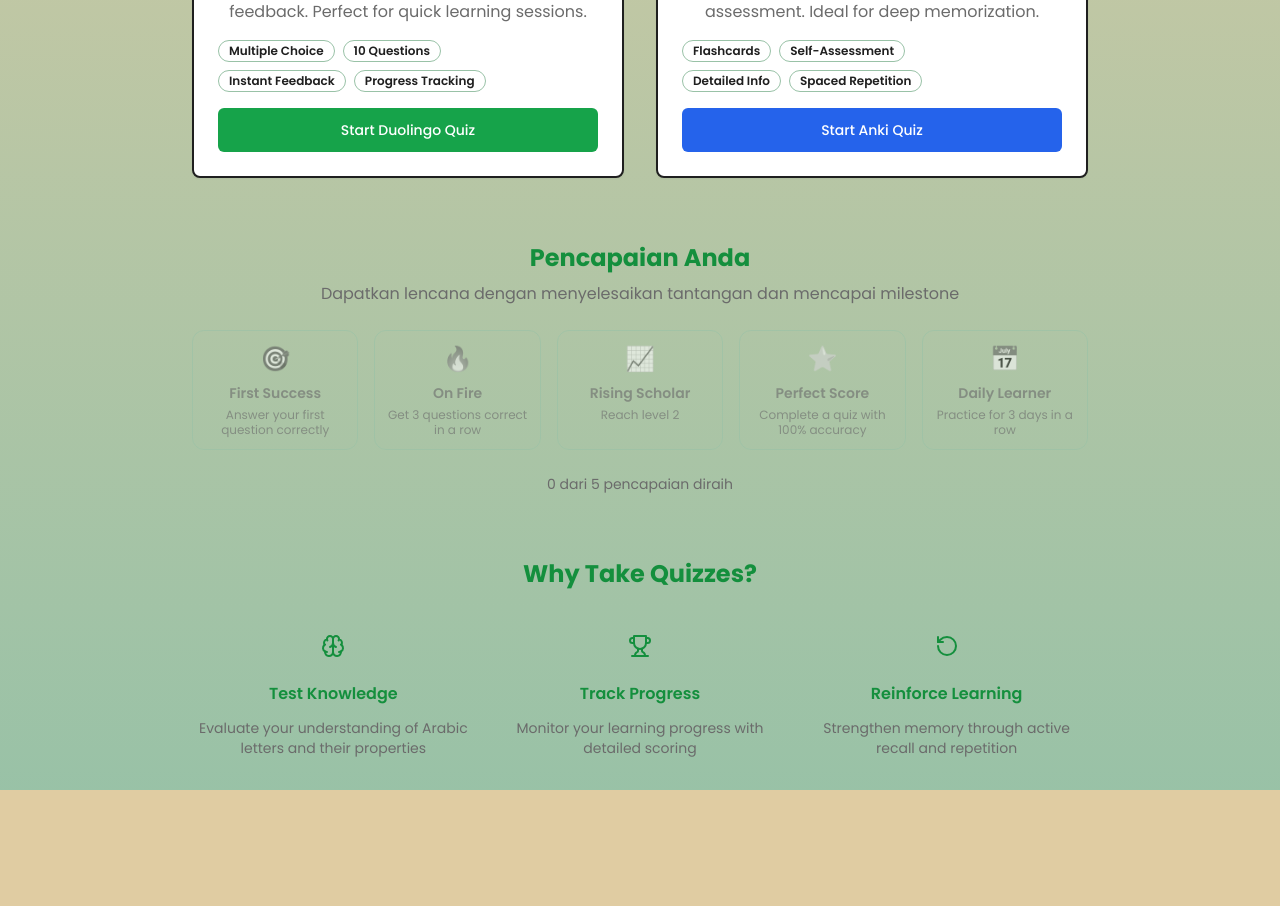
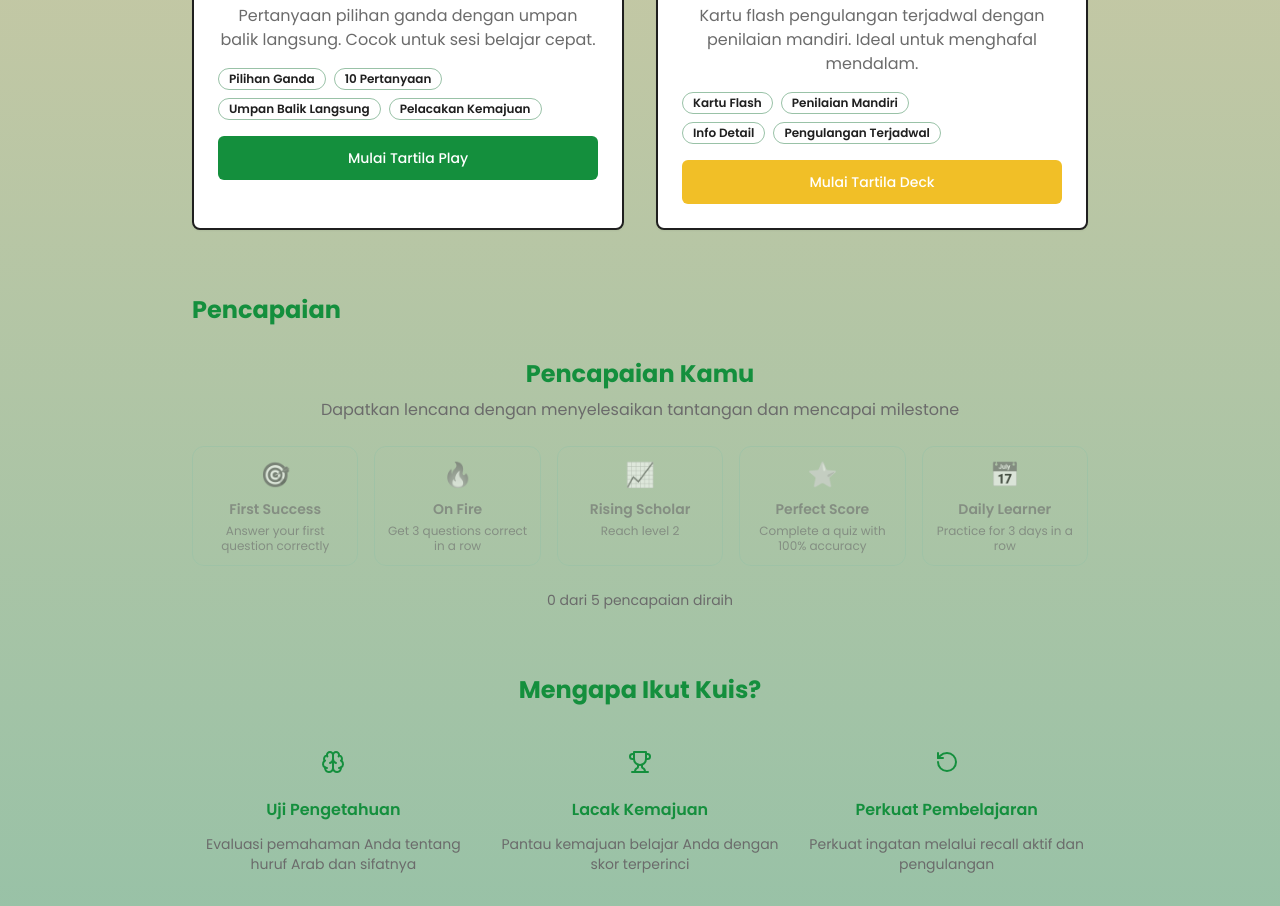
Before and after one commit to beembarik/Tartila-project, a React (Vite) app: page /quiz in a window 1280 px wide. Shown: the part 670-1576 px from the top of the page. Before the commit the page ends 1460 px from the top, so only its background shows below. Built offline with nearby package versions, Linux system fonts and the light colour scheme.

Commit message:
make bilingual available in quiz page

```diff
--- a/src/data/translations/en.ts
+++ b/src/data/translations/en.ts
@@ -48,10 +48,12 @@ export const enTranslations = {
 
   // Quiz
   quiz: {
-    title: "Arabic Alphabet Quiz",
-    subtitle: "Test your knowledge of the Arabic letters",
+    title: "Tartila Quiz",
+    subtitle: "Test your knowledge of the Arabic letters and ist makharijul hurf.",
     duolingoStyle: "Tartila Play",
+    duolingoDesc: "Multiple choice questions with immediate feedback. Perfect for quick learning sessions.",
     ankiStyle: "Tartila Deck",
+    ankiDesc: "Spaced repetition flashcards with self-assessment. Ideal for deep memorization.",
     question: "What is this letter?",
     score: "Score",
     correct: "Correct!",
@@ -67,7 +69,31 @@ export const enTranslations = {
     again: "Again",
     hard: "Hard",
     good: "Good",
-    selectLetter: "Select the correct letter:"
+    selectLetter: "Select the correct letter:",
+    badges: {
+      multipleChoice: "Multiple Choice",
+      tenQuestions: "10 Questions",
+      instantFeedback: "Instant Feedback",
+      progressTracking: "Progress Tracking",
+      flashcards: "Flashcards",
+      selfAssessment: "Self-Assessment",
+      detailedInfo: "Detailed Info",
+      spacedRepetition: "Spaced Repetition"
+    },
+    buttons: {
+      startPlay: "Start Tartila Play",
+      startDeck: "Start Tartila Deck"
+    },
+    achievementsTitle: "Achievements",
+    featuresTitle: "Why Take Quizzes?",
+    features: {
+      testKnowledge: "Test Knowledge",
+      testKnowledgeDesc: "Evaluate your understanding of Arabic letters and their properties",
+      trackProgress: "Track Progress",
+      trackProgressDesc: "Monitor your learning progress with detailed scoring",
+      reinforceLearning: "Reinforce Learning",
+      reinforceLearningDesc: "Strengthen memory through active recall and repetition"
+    }
   },
 
   // Index page content
--- a/src/data/translations/gamification.ts
+++ b/src/data/translations/gamification.ts
@@ -30,6 +30,30 @@ export const gamificationTranslations = {
       dedicated: "Practice for 3 days straight",
       streakMaster: "Maintain a 7-day streak",
       explorer: "Try all learning modes"
+    },
+    badges: {
+      multipleChoice: "Multiple Choice",
+      tenQuestions: "10 Questions",
+      instantFeedback: "Instant Feedback",
+      progressTracking: "Progress Tracking",
+      flashcards: "Flashcards",
+      selfAssessment: "Self-Assessment",
+      detailedInfo: "Detailed Info",
+      spacedRepetition: "Spaced Repetition"
+    },
+    buttons: {
+      startPlay: "Start Tartila Play",
+      startDeck: "Start Tartila Deck"
+    },
+    achievementsTitle: "Achievements",
+    featuresTitle: "Why Take Quizzes?",
+    features: {
+      testKnowledge: "Test Knowledge",
+      testKnowledgeDesc: "Evaluate your understanding of Arabic letters and their properties",
+      trackProgress: "Track Progress",
+      trackProgressDesc: "Monitor your learning progress with detailed scoring",
+      reinforceLearning: "Reinforce Learning",
+      reinforceLearningDesc: "Strengthen memory through active recall and repetition"
     }
   },
   id: {
@@ -43,7 +67,7 @@ export const gamificationTranslations = {
     earned: "Diraih!",
     pointsToLevel: "poin ke level",
     achievementsGrid: {
-      title: "Pencapaian Anda",
+      title: "Pencapaian Kamu",
       subtitle: "Dapatkan lencana dengan menyelesaikan tantangan dan mencapai milestone",
       earnedCount: "dari",
       earnedSuffix: "pencapaian diraih"
@@ -57,12 +81,36 @@ export const gamificationTranslations = {
       explorer: "Penjelajah"
     },
     achievementDescriptions: {
-      firstSteps: "Selesaikan kuis pertama Anda",
+      firstSteps: "Selesaikan kuis pertama Kamu",
       quickLearner: "Jawab 10 pertanyaan dengan benar",
       perfectionist: "Dapatkan 100% akurasi dalam kuis",
       dedicated: "Berlatih selama 3 hari berturut-turut",
       streakMaster: "Pertahankan streak 7 hari",
       explorer: "Coba semua mode pembelajaran"
+    },
+    badges: {
+      multipleChoice: "Pilihan Ganda",
+      tenQuestions: "10 Pertanyaan",
+      instantFeedback: "Umpan Balik Langsung",
+      progressTracking: "Pelacakan Kemajuan",
+      flashcards: "Kartu Flash",
+      selfAssessment: "Penilaian Mandiri",
+      detailedInfo: "Info Detail",
+      spacedRepetition: "Pengulangan Terjadwal"
+    },
+    buttons: {
+      startPlay: "Mulai Tartila Play",
+      startDeck: "Mulai Tartila Deck"
+    },
+    achievementsTitle: "Pencapaian",
+    featuresTitle: "Mengapa Ikut Kuis?",
+    features: {
+      testKnowledge: "Uji Pengetahuan",
+      testKnowledgeDesc: "Evaluasi pemahaman Anda tentang huruf Arab dan sifatnya",
+      trackProgress: "Lacak Kemajuan",
+      trackProgressDesc: "Pantau kemajuan belajar Anda dengan skor terperinci",
+      reinforceLearning: "Perkuat Pembelajaran",
+      reinforceLearningDesc: "Perkuat ingatan melalui recall aktif dan pengulangan"
     }
   }
 } as const;
--- a/src/data/translations/id.ts
+++ b/src/data/translations/id.ts
@@ -49,10 +49,12 @@ export const idTranslations: TranslationKeys = {
 
   // Quiz
   quiz: {
-    title: "Kuis Huruf Hijaiyah",
-    subtitle: "Uji pengetahuan Kamu tentang huruf-huruf Arab",
+    title: "Kuis Tartila",
+    subtitle: "Uji pengetahuan Kamu tentang huruf-huruf hijaiyah dan makhraj-makhrajnya",
     duolingoStyle: "Tartila Play",
+    duolingoDesc: "Pertanyaan pilihan ganda dengan umpan balik langsung. Cocok untuk sesi belajar cepat.",
     ankiStyle: "Tartila Deck",
+    ankiDesc: "Kartu flash pengulangan terjadwal dengan penilaian mandiri. Ideal untuk menghafal mendalam.",
     question: "Huruf apakah ini?",
     score: "Skor",
     correct: "Benar!",
@@ -68,7 +70,31 @@ export const idTranslations: TranslationKeys = {
     again: "Lagi",
     hard: "Sulit",
     good: "Bagus",
-    selectLetter: "Pilih huruf yang benar:"
+    selectLetter: "Pilih huruf yang benar:",
+    badges: {
+      multipleChoice: "Pilihan Ganda",
+      tenQuestions: "10 Pertanyaan",
+      instantFeedback: "Umpan Balik Langsung",
+      progressTracking: "Pelacakan Kemajuan",
+      flashcards: "Kartu Flash",
+      selfAssessment: "Penilaian Mandiri",
+      detailedInfo: "Info Detail",
+      spacedRepetition: "Pengulangan Terjadwal"
+    },
+    buttons: {
+      startPlay: "Mulai Tartila Play",
+      startDeck: "Mulai Tartila Deck"
+    },
+    achievementsTitle: "Pencapaian",
+    featuresTitle: "Mengapa Ikut Kuis?",
+    features: {
+      testKnowledge: "Uji Pengetahuan",
+      testKnowledgeDesc: "Evaluasi pemahaman Anda tentang huruf Arab dan sifatnya",
+      trackProgress: "Lacak Kemajuan",
+      trackProgressDesc: "Pantau kemajuan belajar Anda dengan skor terperinci",
+      reinforceLearning: "Perkuat Pembelajaran",
+      reinforceLearningDesc: "Perkuat ingatan melalui recall aktif dan pengulangan"
+    }
   },
 
   // Index page content
--- a/src/pages/Quiz.tsx
+++ b/src/pages/Quiz.tsx
@@ -23,7 +23,7 @@ const Quiz = () => {
     timerMinutes: 5
   });
   const [quizResults, setQuizResults] = useState<{ score: number; total: number } | null>(null);
-  const { t, arabicAlphabet } = useLanguage();
+  const { t, arabicAlphabet, language } = useLanguage();
   const navigate = useNavigate();
 
   const handleQuizComplete = (score: number, total: number) => {
@@ -129,26 +129,24 @@ const Quiz = () => {
               </CardHeader>
               <CardContent className="space-y-4">
                 <p className="text-muted-foreground text-center">
-                  Multiple choice questions with immediate feedback. Perfect for quick learning sessions.
+                  {t.quiz.duolingoDesc}
                 </p>
-
                 <div className="space-y-2">
                   <div className="flex items-center gap-2">
-                    <Badge variant="outline" className="text-xs">Multiple Choice</Badge>
-                    <Badge variant="outline" className="text-xs">10 Questions</Badge>
+                    <Badge variant="outline" className="text-xs">{t.quiz.badges.multipleChoice}</Badge>
+                    <Badge variant="outline" className="text-xs">{t.quiz.badges.tenQuestions}</Badge>
                   </div>
                   <div className="flex items-center gap-2">
-                    <Badge variant="outline" className="text-xs">Instant Feedback</Badge>
-                    <Badge variant="outline" className="text-xs">Progress Tracking</Badge>
+                    <Badge variant="outline" className="text-xs">{t.quiz.badges.instantFeedback}</Badge>
+                    <Badge variant="outline" className="text-xs">{t.quiz.badges.progressTracking}</Badge>
                   </div>
                 </div>
-
                 <Button
                   onClick={() => setShowSettings(true)}
-                  className="w-full bg-green-600 hover:bg-green-700 text-white"
+                  className="w-full bg-primary hover:bg-primary-light text-white"
                   size="lg"
                 >
-                  Start Duolingo Quiz
+                  {t.quiz.buttons.startPlay}
                 </Button>
               </CardContent>
             </Card>
@@ -165,26 +163,24 @@ const Quiz = () => {
               </CardHeader>
               <CardContent className="space-y-4">
                 <p className="text-muted-foreground text-center">
-                  Spaced repetition flashcards with self-assessment. Ideal for deep memorization.
+                  {t.quiz.ankiDesc}
                 </p>
-
                 <div className="space-y-2">
                   <div className="flex items-center gap-2">
-                    <Badge variant="outline" className="text-xs">Flashcards</Badge>
-                    <Badge variant="outline" className="text-xs">Self-Assessment</Badge>
+                    <Badge variant="outline" className="text-xs">{t.quiz.badges.flashcards}</Badge>
+                    <Badge variant="outline" className="text-xs">{t.quiz.badges.selfAssessment}</Badge>
                   </div>
                   <div className="flex items-center gap-2">
-                    <Badge variant="outline" className="text-xs">Detailed Info</Badge>
-                    <Badge variant="outline" className="text-xs">Spaced Repetition</Badge>
+                    <Badge variant="outline" className="text-xs">{t.quiz.badges.detailedInfo}</Badge>
+                    <Badge variant="outline" className="text-xs">{t.quiz.badges.spacedRepetition}</Badge>
                   </div>
                 </div>
-
                 <Button
                   onClick={() => setActiveQuiz('anki')}
-                  className="w-full bg-blue-600 hover:bg-blue-700 text-white"
+                  className="w-full bg-accent hover:bg-secondary text-white"
                   size="lg"
                 >
-                  Start Anki Quiz
+                  {t.quiz.buttons.startDeck}
                 </Button>
               </CardContent>
             </Card>
@@ -192,38 +188,41 @@ const Quiz = () => {
 
           {/* Achievements Section */}
           <div className="mt-16">
+            <h2 className="text-2xl font-bold text-primary mb-8">
+              {t.quiz.achievementsTitle}
+            </h2>
             <AchievementsGrid />
           </div>
 
           {/* Features Section */}
           <div className="mt-16 text-center">
-            <h2 className="text-2xl font-bold text-primary mb-8">Why Take Quizzes?</h2>
+            <h2 className="text-2xl font-bold text-primary mb-8">{t.quiz.featuresTitle}</h2>
             <div className="grid md:grid-cols-3 gap-6">
               <div className="space-y-3">
                 <div className="w-12 h-12 bg-primary/10 rounded-full flex items-center justify-center mx-auto">
                   <Brain className="h-6 w-6 text-primary" />
                 </div>
-                <h3 className="font-semibold text-primary">Test Knowledge</h3>
+                <h3 className="font-semibold text-primary">{t.quiz.features.testKnowledge}</h3>
                 <p className="text-sm text-muted-foreground">
-                  Evaluate your understanding of Arabic letters and their properties
+                  {t.quiz.features.testKnowledgeDesc}
                 </p>
               </div>
               <div className="space-y-3">
                 <div className="w-12 h-12 bg-primary/10 rounded-full flex items-center justify-center mx-auto">
                   <Trophy className="h-6 w-6 text-primary" />
                 </div>
-                <h3 className="font-semibold text-primary">Track Progress</h3>
+                <h3 className="font-semibold text-primary">{t.quiz.features.trackProgress}</h3>
                 <p className="text-sm text-muted-foreground">
-                  Monitor your learning progress with detailed scoring
+                  {t.quiz.features.trackProgressDesc}
                 </p>
               </div>
               <div className="space-y-3">
                 <div className="w-12 h-12 bg-primary/10 rounded-full flex items-center justify-center mx-auto">
                   <RotateCcw className="h-6 w-6 text-primary" />
                 </div>
-                <h3 className="font-semibold text-primary">Reinforce Learning</h3>
+                <h3 className="font-semibold text-primary">{t.quiz.features.reinforceLearning}</h3>
                 <p className="text-sm text-muted-foreground">
-                  Strengthen memory through active recall and repetition
+                  {t.quiz.features.reinforceLearningDesc}
                 </p>
               </div>
             </div>
```
